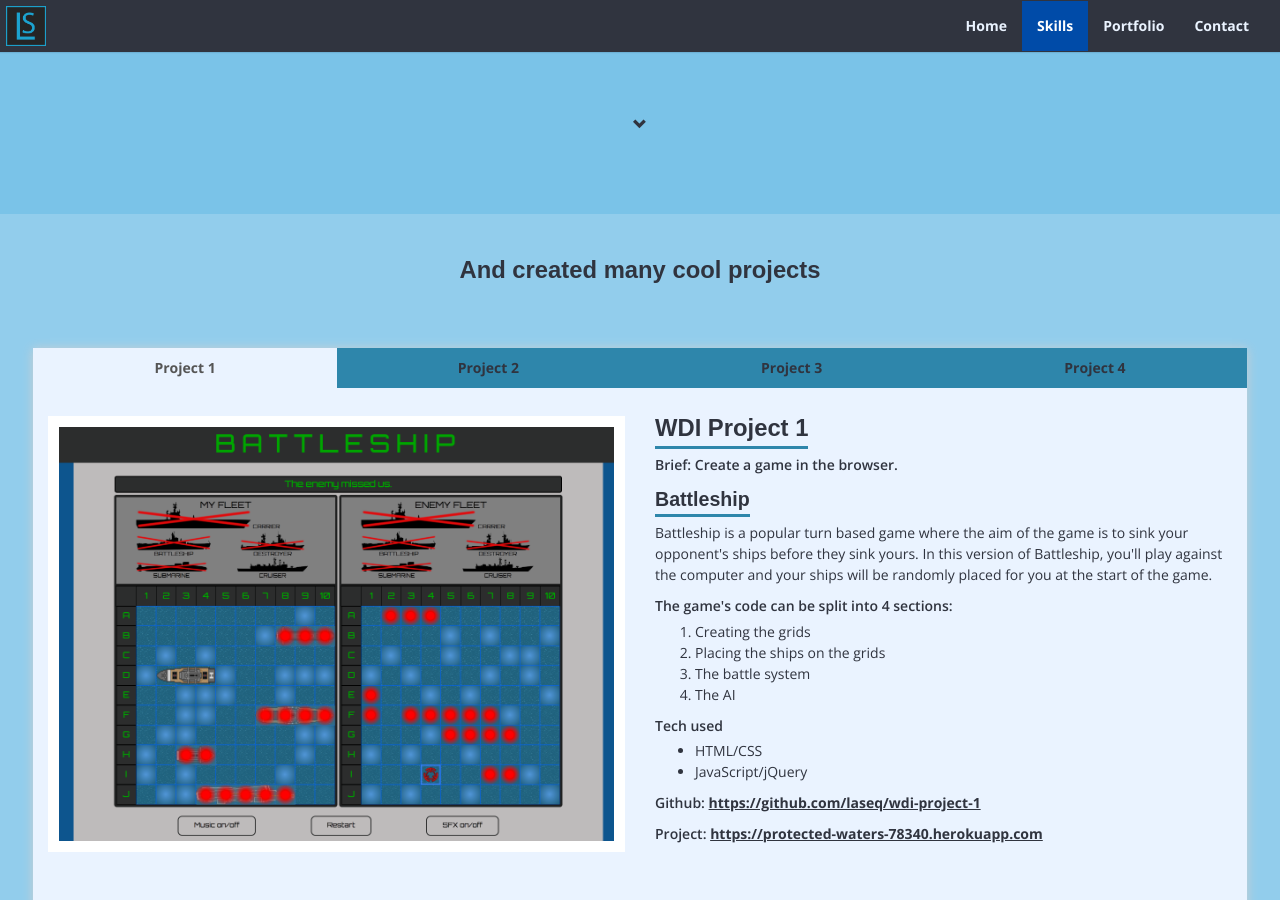
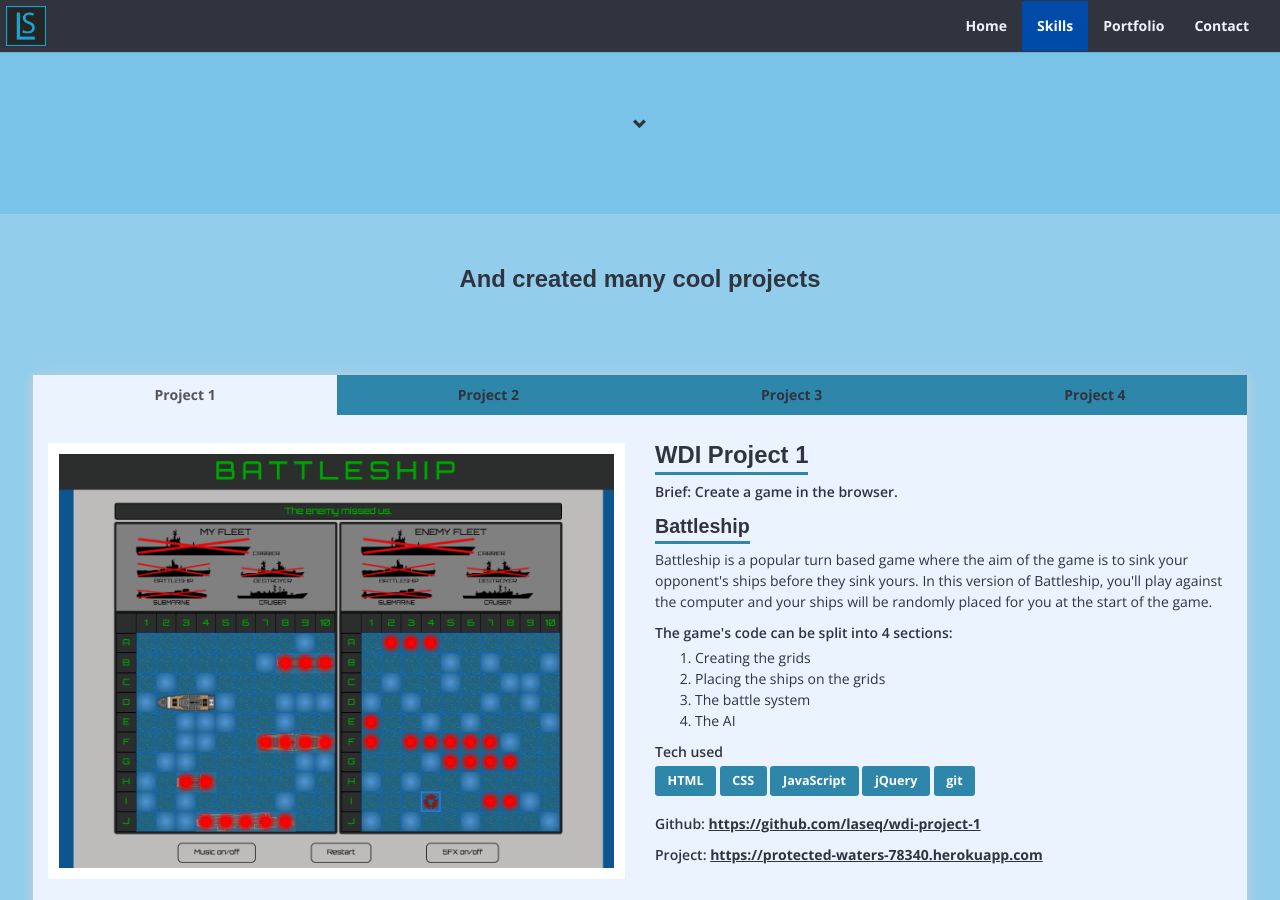
Before and after one commit to laseq/laseq.github.io, a Jekyll site: the page built from index.html, in a window 1280 px wide and 900 px high, scrolled down 2486 px. Built offline with Jekyll 4.4.1, drawn with Linux system fonts in a browser that asks for light colours; nearby versions of some CDN libraries; some web fonts are replaced.

Commit message:
Put tech list in portfolio section into a better reading format

```diff
--- a/_includes/section-portfolio.html
+++ b/_includes/section-portfolio.html
@@ -38,8 +38,11 @@
                 </ol>
                 <p class="list-heading">Tech used</p>
                 <ul>
-                  <li>HTML/CSS</li>
-                  <li>JavaScript/jQuery</li>
+                  <li class="label label-default">HTML</li>
+                  <li class="label label-default">CSS</li>
+                  <li class="label label-default">JavaScript</li>
+                  <li class="label label-default">jQuery</li>
+                  <li class="label label-default">git</li>
                 </ul>
                 <p><span class="project-link-title">Github: </span>
                   <a target="_blank" href="https://github.com/laseq/wdi-project-1">https://github.com/laseq/wdi-project-1</a>
@@ -66,12 +69,17 @@
                 <p>My project of choice was a web app to enable learners of Japanese to improve their Kanji (Japanese symbol) competence. As a learner of the Japanese language I felt that it would be an exciting project to embark on. Such an app would fulfil the project requirements with RESTful routes and include some logic for lesson reviews.</p>
                 <p class="list-heading">Tech used</p>
                 <ul>
-                  <li>Express.js</li>
-                  <li>Node.js</li>
-                  <li>MongoDB (with Mongoose)</li>
-                  <li>BCrypt</li>
-                  <li>HTML/CSS/SCSS</li>
-                  <li>JavaScript/jQuery</li>
+                  <li class="label label-default">Express.js</li>
+                  <li class="label label-default">Node.js</li>
+                  <li class="label label-default">MongoDB</li>
+                  <li class="label label-default">Mongoose</li>
+                  <li class="label label-default">BCrypt</li>
+                  <li class="label label-default">HTML</li>
+                  <li class="label label-default">CSS</li>
+                  <li class="label label-default">SCSS</li>
+                  <li class="label label-default">JavaScript</li>
+                  <li class="label label-default">jQuery</li>
+                  <li class="label label-default">git</li>
                 </ul>
                 <p><span class="project-link-title">Github: </span>
                   <a target="_blank" href="https://github.com/laseq/wdi-project-2">https://github.com/laseq/wdi-project-2</a>
@@ -98,14 +106,18 @@
                 <p>RUNCH is an app targeted at getting people, who have little spare time, active. It enables them to use their lunch-time wisely - they can go for a quick run and meet other like-minded professionals. It is an opportunity to not only get fit, but also to network, and feel refreshed for the second half of the day.</p>
                 <p class="list-heading">Tech used</p>
                 <ul>
-                  <li>MongoDB (with Mongoose)</li>
-                  <li>Express.js</li>
-                  <li>AngularJS</li>
-                  <li>Node.js</li>
-                  <li>git/GitHub (team collaboration)</li>
-                  <li>BCrypt</li>
-                  <li>HTML/CSS/SCSS</li>
-                  <li>JavaScript/jQuery</li>
+                  <li class="label label-default">MongoDB</li>
+                  <li class="label label-default">Mongoose</li>
+                  <li class="label label-default">Express.js</li>
+                  <li class="label label-default">AngularJS</li>
+                  <li class="label label-default">Node.js</li>
+                  <li class="label label-default">git</li>
+                  <li class="label label-default">GitHub (team collaboration)</li>
+                  <li class="label label-default">BCrypt</li>
+                  <li class="label label-default">HTML</li>
+                  <li class="label label-default">CSS</li>
+                  <li class="label label-default">SCSS</li>
+                  <li class="label label-default">JavaScript</li>
                 </ul>
                 <p><span class="project-link-title">Github: </span>
                   <a target="_blank" href="https://github.com/laseq/wdi-group-project">https://github.com/laseq/wdi-group-project</a>
@@ -133,12 +145,16 @@
                 <p>The project helped me improve my understanding of Ruby on Rails through creating custom routes and custom methods that needed to be created and used in conjunction with the database in order to pass meaningful data onto the client side.</p>
                 <p class="list-heading">Tech used</p>
                 <ul>
-                  <li>Ruby on Rails</li>
-                  <li>PostgreSQL</li>
-                  <li>AngularJS</li>
-                  <li>BCrypt</li>
-                  <li>HTML/CSS/SCSS</li>
-                  <li>JavaScript</li>
+                  <li class="label label-default">Ruby</li>
+                  <li class="label label-default">Ruby on Rails</li>
+                  <li class="label label-default">PostgreSQL</li>
+                  <li class="label label-default">AngularJS</li>
+                  <li class="label label-default">BCrypt</li>
+                  <li class="label label-default">HTML</li>
+                  <li class="label label-default">CSS</li>
+                  <li class="label label-default">SCSS</li>
+                  <li class="label label-default">JavaScript</li>
+                  <li class="label label-default">git</li>
                 </ul>
                 <p><span class="project-link-title">Github: </span>
                   <a target="_blank" href="https://github.com/laseq/wdi-project-4-client">https://github.com/laseq/wdi-project-4-client</a>
--- a/_sass/_portfolio-section.scss
+++ b/_sass/_portfolio-section.scss
@@ -201,5 +201,15 @@
     .project-link-title {
       font-weight: 600;
     }
+    ul {
+      padding-left: 0;
+      li {
+        display: inline-block;
+        padding: 0.7em 1em 0.7em;
+        margin-bottom: 0.5em;
+        background-color: $theme-color-3;
+        font-size: 0.9em;
+      }
+    }
   }
 }
```
